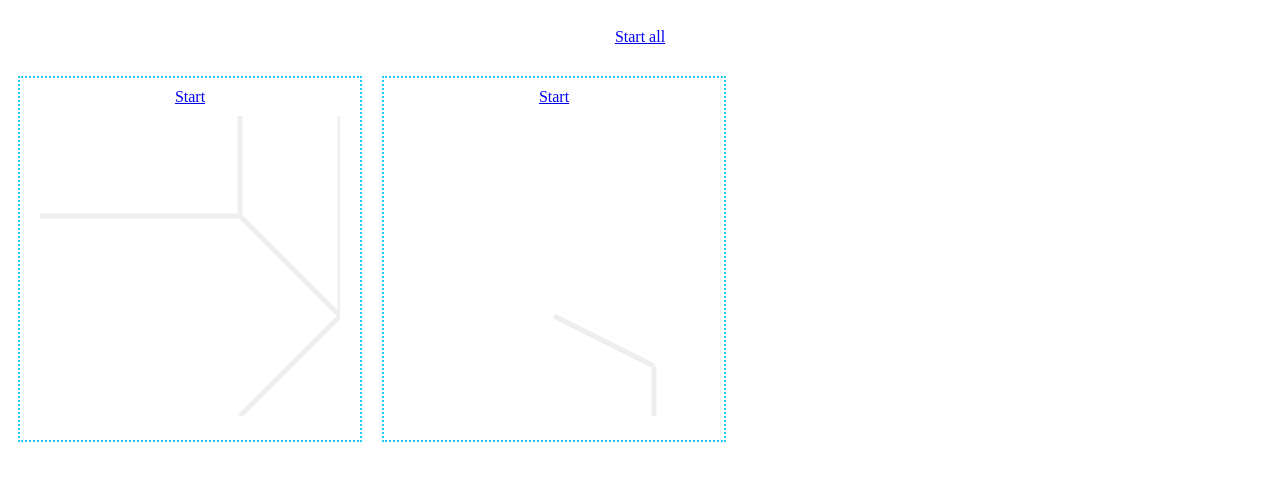
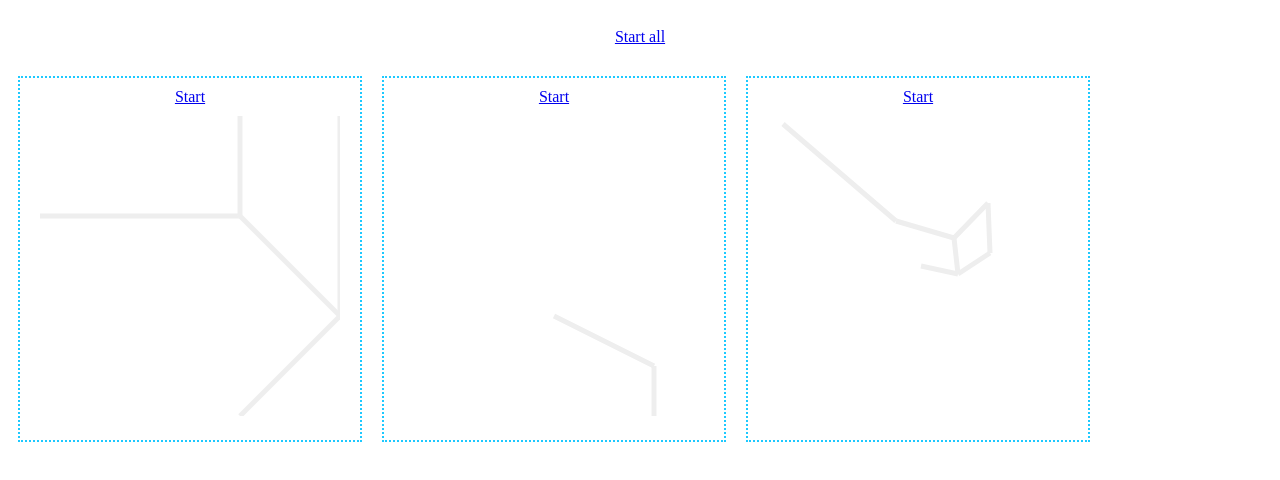
Before and after one commit to tdhooper/voronoi-drip, a plain HTML site: page sandbox.html in a window 1280 px wide. Drawn offline with Linux system fonts and the light colour scheme.

Commit message:
Tweak the default graity and timeout, move the default gravity into a constant, and add an example for these to the sandbox

```diff
--- a/sandbox.html
+++ b/sandbox.html
@@ -103,6 +103,13 @@
                     }
                 ]
             });
+
+            sandbox.add({
+                startVolume: 180,
+                width: 300,
+                height: 300,
+                network: [{"va":{"x":15,"y":8},"vb":{"x":128,"y":105},"ca":[],"cb":[1]},{"va":{"x":128,"y":105},"vb":{"x":186,"y":122},"ca":[0],"cb":[3,4]},{"va":{"x":222,"y":137},"vb":{"x":220,"y":87},"ca":[6],"cb":[3]},{"va":{"x":186,"y":122},"vb":{"x":220,"y":87},"ca":[1,4],"cb":[2]},{"va":{"x":190,"y":158},"vb":{"x":186,"y":122},"ca":[5,6],"cb":[1,3]},{"va":{"x":153,"y":150},"vb":{"x":190,"y":158},"ca":[],"cb":[4,6]},{"va":{"x":222,"y":137},"vb":{"x":190,"y":158},"ca":[2],"cb":[4,5]}]
+            });
         </script>
     </body>
 </html>
--- a/src/fluid-network-simulation.js
+++ b/src/fluid-network-simulation.js
@@ -27,12 +27,13 @@ var VoronoiDrip = VoronoiDrip || {};
 VoronoiDrip.FluidNetworkSimulation = VoronoiDrip.FluidNetworkSimulation || {};
 
 VoronoiDrip.FluidNetworkSimulation.MINIMUM_FLUID_VOLUME = 0.00001;
+VoronoiDrip.FluidNetworkSimulation.GRAVITY = 5;
 
 VoronoiDrip.FluidNetworkSimulation.create = function(spec) {
     var that = {};
 
     that.pipes = spec.pipes;
-    that.gravity = spec.hasOwnProperty('gravity') ? spec.gravity : 0.1;
+    that.gravity = spec.hasOwnProperty('gravity') && spec.gravity ? spec.gravity : VoronoiDrip.FluidNetworkSimulation.GRAVITY;
 
     that.addFluid = function(pipe, point, volume) {
         that.fluidAdder.add(pipe, point, volume);
--- a/src/voronoi-drip.js
+++ b/src/voronoi-drip.js
@@ -43,7 +43,7 @@ var VoronoiDrip = VoronoiDrip || {};
 
 VoronoiDrip.PIPE_COLOUR = '#eee';
 VoronoiDrip.FLUID_COLOUR = '#000';
-VoronoiDrip.TIMEOUT = 100;
+VoronoiDrip.TIMEOUT = 10;
 
 VoronoiDrip.create = function(spec) {
     var that = {},
```
